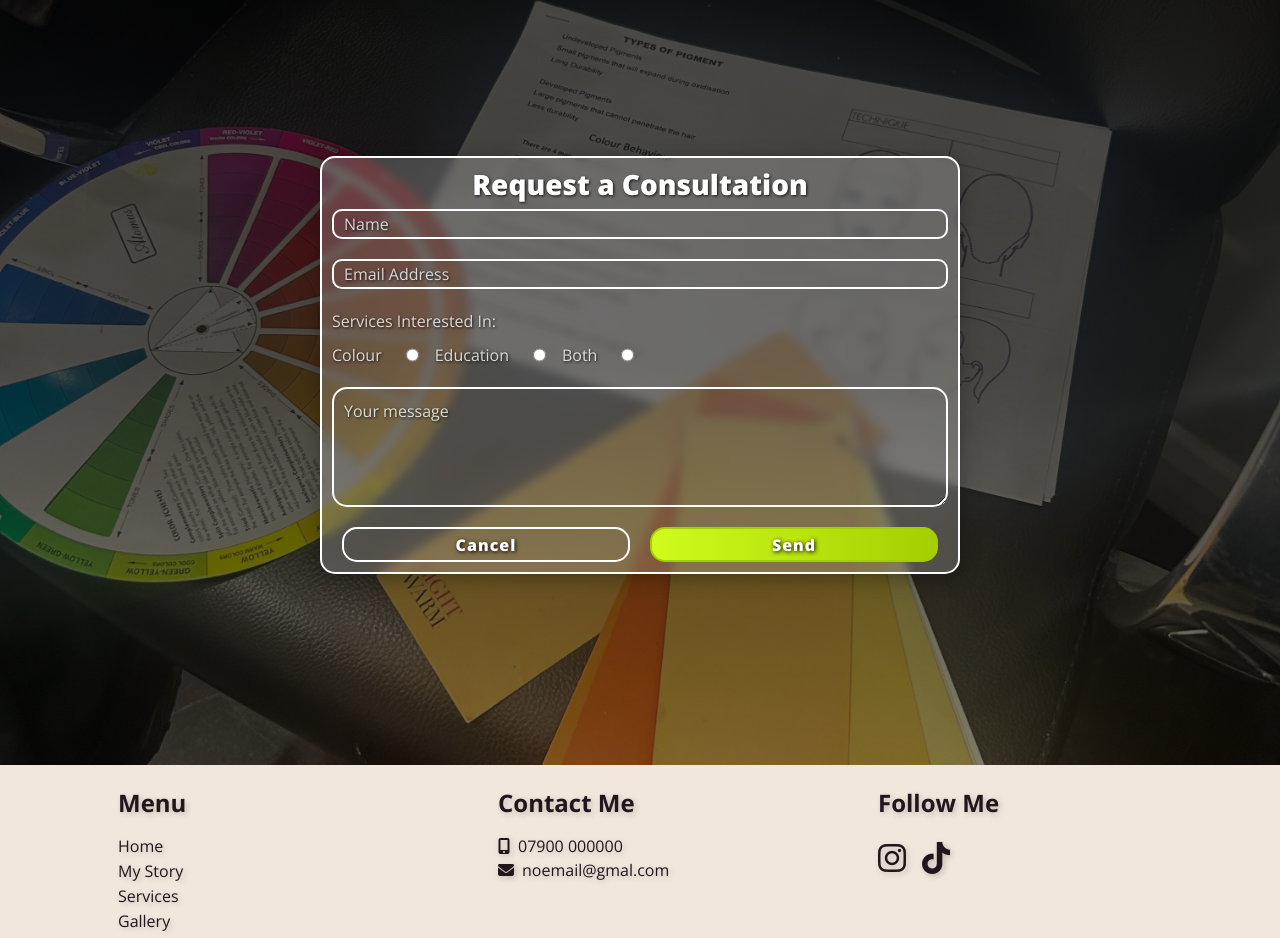
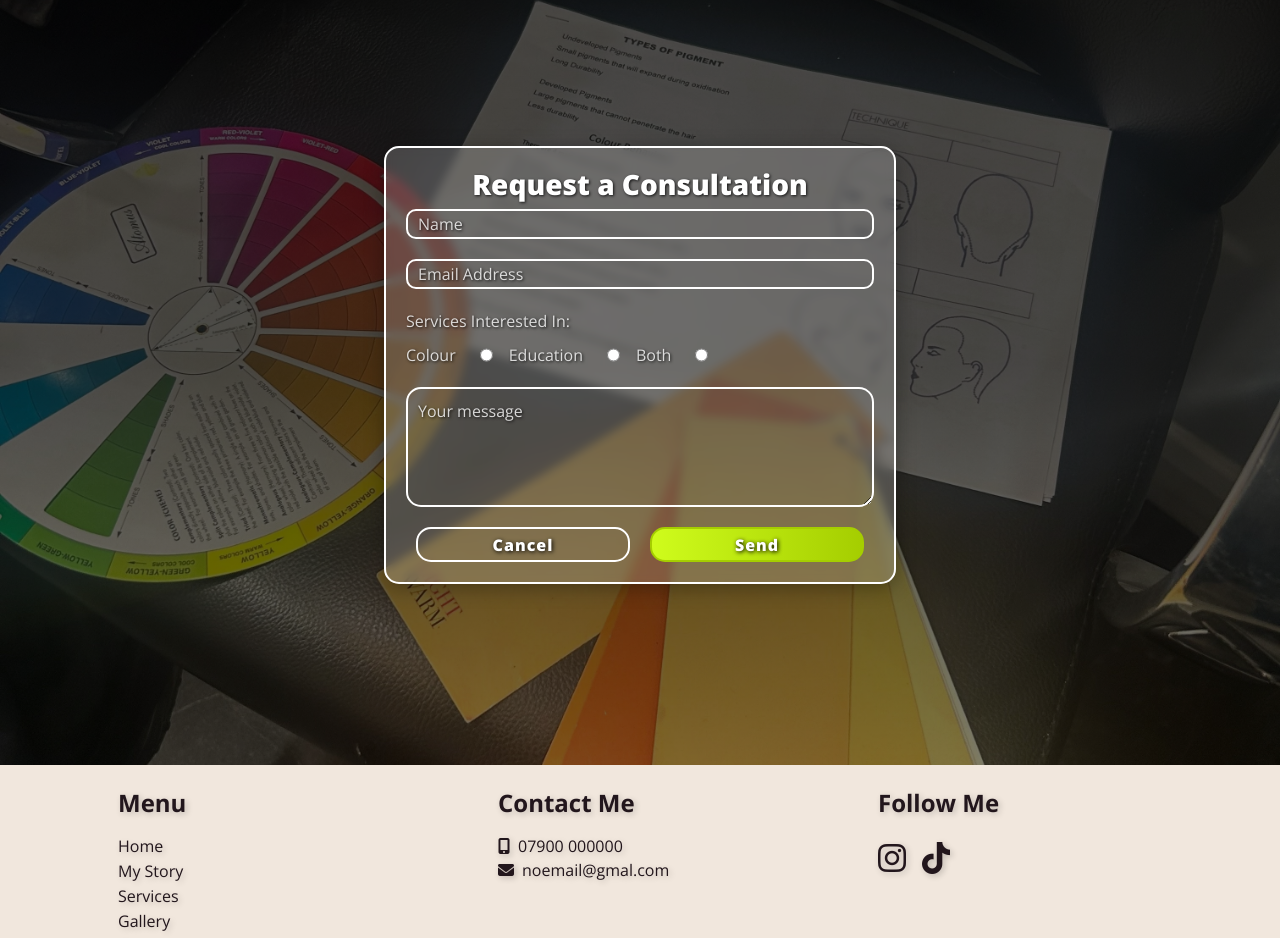
Before and after one commit to 2ndborn/karahair, a React (Create React App) app in the folder kara-app/: page /contactme in a window 1280 px wide. Shown: the part 835-1773 px from the top of the page. Built offline with nearby package versions, Linux system fonts and the light colour scheme; a web font is replaced by a local one.

Commit message:
tydied up the contact me code

```diff
--- a/kara-app/src/styles/Contact.module.css
+++ b/kara-app/src/styles/Contact.module.css
@@ -26,8 +26,8 @@
 .formContainer {
     position: relative;
     max-height: 500px;
-    width: 50%; min-width: 390px;
-    padding: 10px;
+    width: 40%; min-width: 390px;
+    padding: 20px;
     border-radius: 15px;
     border: 2px solid #fff;
     z-index: 2;
```
Also changed, not shown: kara-app/src/pages/Contact.js (+14 -2 lines).
